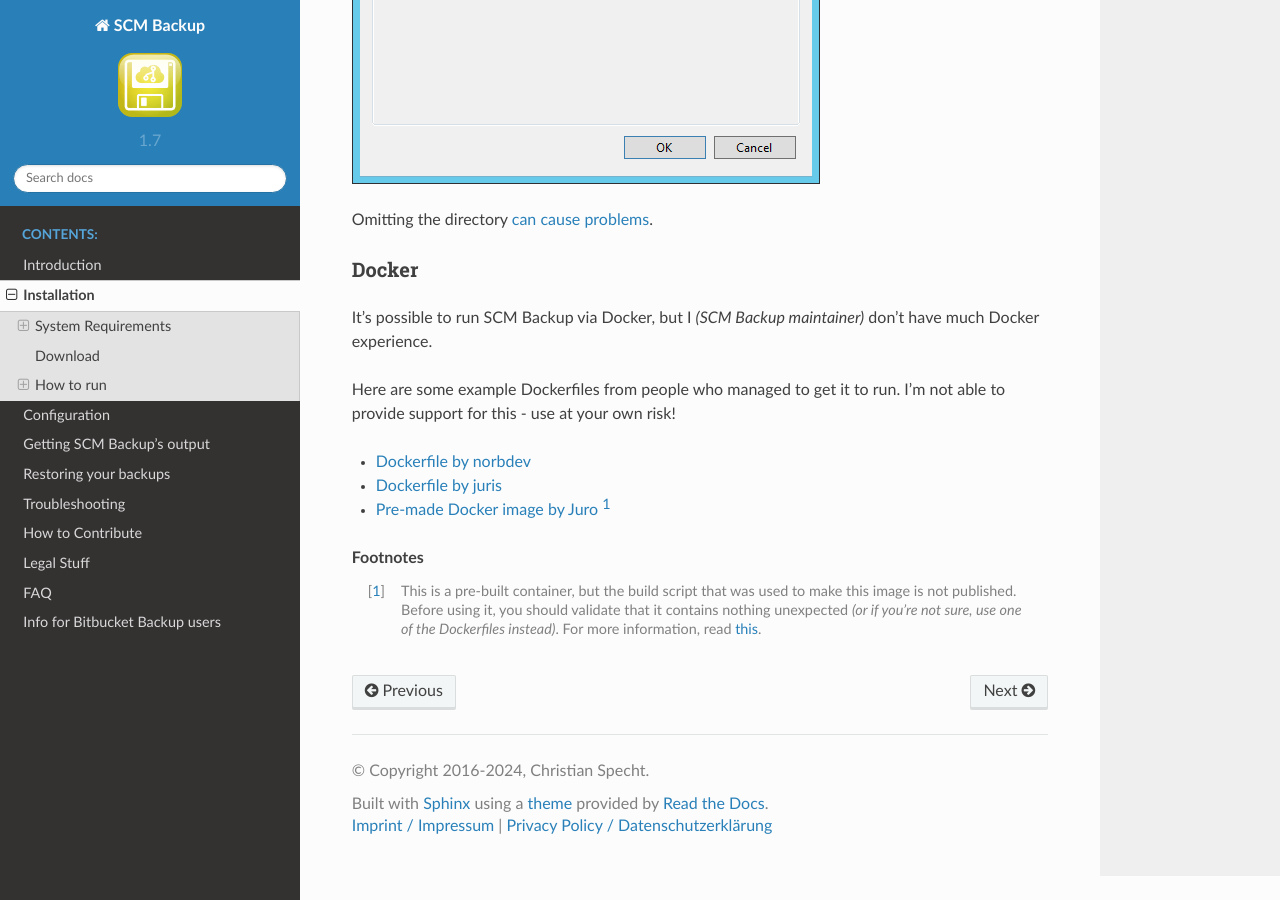
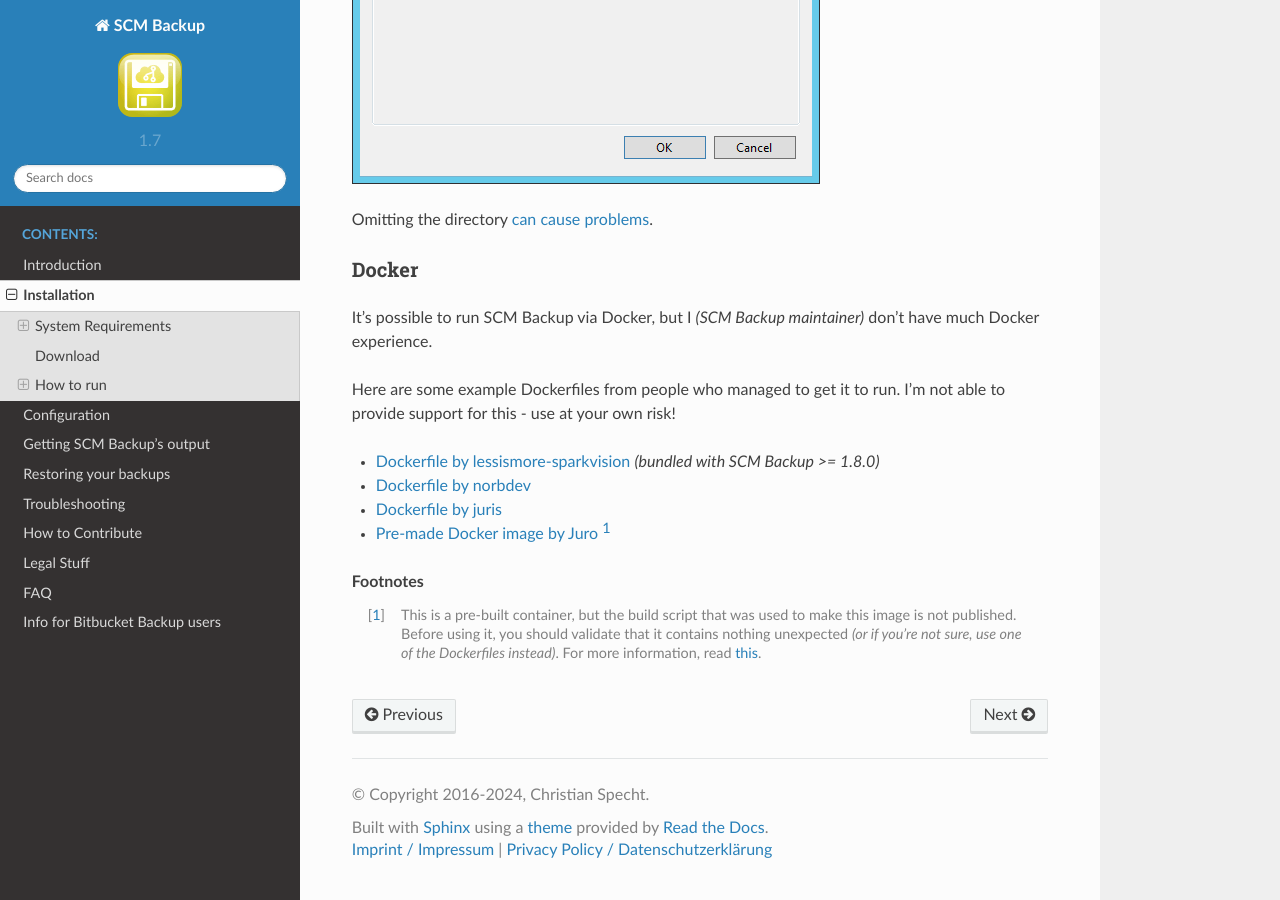
Before and after one commit to christianspecht/scm-backup-docs, a Sphinx documentation site: the page built from source/install.rst, in a window 1280 px wide and 900 px high, scrolled down 2167 px. Built offline with Sphinx 7.4.7 and the Read the Docs theme 2.0.0, drawn with Linux system fonts in a browser that asks for light colours; comment, search, counter and statistics services are not loaded.

Commit message:
link new dockerfile

```diff
--- a/source/install.rst
+++ b/source/install.rst
@@ -87,6 +87,7 @@ It's possible to run SCM Backup via Docker, but I *(SCM Backup maintainer)* don'
 
 Here are some example Dockerfiles from people who managed to get it to run. I'm not able to provide support for this - use at your own risk!
 
+- `Dockerfile by lessismore-sparkvision <https://github.com/christianspecht/scm-backup/blob/master/src/ScmBackup/Dockerfile>`_ *(bundled with SCM Backup >= 1.8.0)*
 - `Dockerfile by norbdev <https://github.com/christianspecht/scm-backup/issues/51>`_
 - `Dockerfile by juris <https://github.com/christianspecht/scm-backup/issues/49#issuecomment-830032953>`_
 - `Pre-made Docker image by Juro <https://hub.docker.com/r/juroapp/scm-backup>`_ [#prebuilt]_
```
